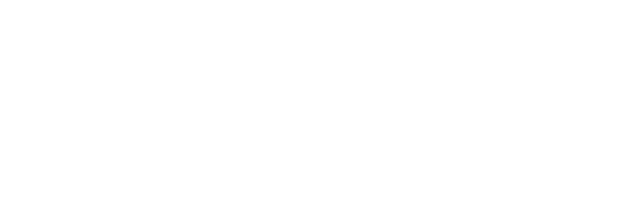
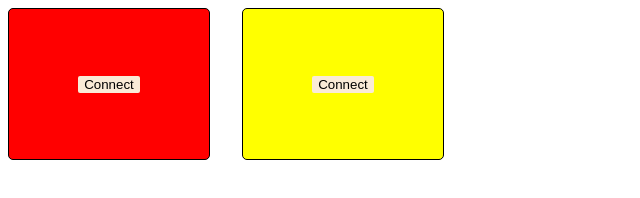
Before and after one commit to vinod-kumar1/js-test, a website: page home.html in a window 1280 px wide. Shown: the whole page, without its empty margins (0-640 px from the left). Drawn offline with Linux system fonts and the light colour scheme.

Commit message:
working example

```diff
--- a/clicnt.css
+++ b/clicnt.css
@@ -20,3 +20,44 @@
     padding: 0px 0.5rem;
     margin: 0px 1rem;
 }
+
+.clients {
+    display: flex;
+    gap: 2rem;
+}
+
+#c1,
+#c2 {
+    width: 200px;
+    height: 150px;
+    border: 1px solid black;
+    display: inherit;
+    flex-direction: column;
+    border-radius: 5px;
+    justify-content: space-evenly;
+    align-items: center;
+}
+
+#c1 *,
+#c2 * {
+    width: max-content;
+    background-color: antiquewhite;
+    border: none;
+    border-radius: 2px;
+    cursor: pointer;
+}
+
+#c1 input,
+#c2 input {
+    box-shadow: black 5px 3px 2px;
+    outline: none;
+}
+
+#c1 {
+    background-color: red;
+
+}
+
+#c2 {
+    background-color: yellow;
+}
--- a/home.html
+++ b/home.html
@@ -6,9 +6,34 @@
     <meta name="viewport" content="width=device-width, initial-scale=1.0">
     <title>Document</title>
 </head>
+<link rel="stylesheet" href="./clicnt.css">
 
 <body>
+    <div class="container">
+
+        <div class="clients">
+
+            <div id="c1">
+                <button class="client connect-c1" onclick="connectClient('c1')">Connect</button>
+            </div>
+            <div id="c2">
+
+                <button class="client connect-c2" onclick="connectClient('c2')">Connect</button>
+            </div>
+        </div>
+    </div>
 
 </body>
+<script>
+    let clicked = 0;
+    function connectClient(ele) {
+        window.open("./test.html", "_blank").focus();
+        document.getElementById(ele).remove();
+        clicked++;
+        if (clicked >= 2) window.close();
+    }
+
+
+</script>
 
 </html>
```
Also changed, not shown: app.js (+8 -6 lines), test.html (+14 -4 lines).
